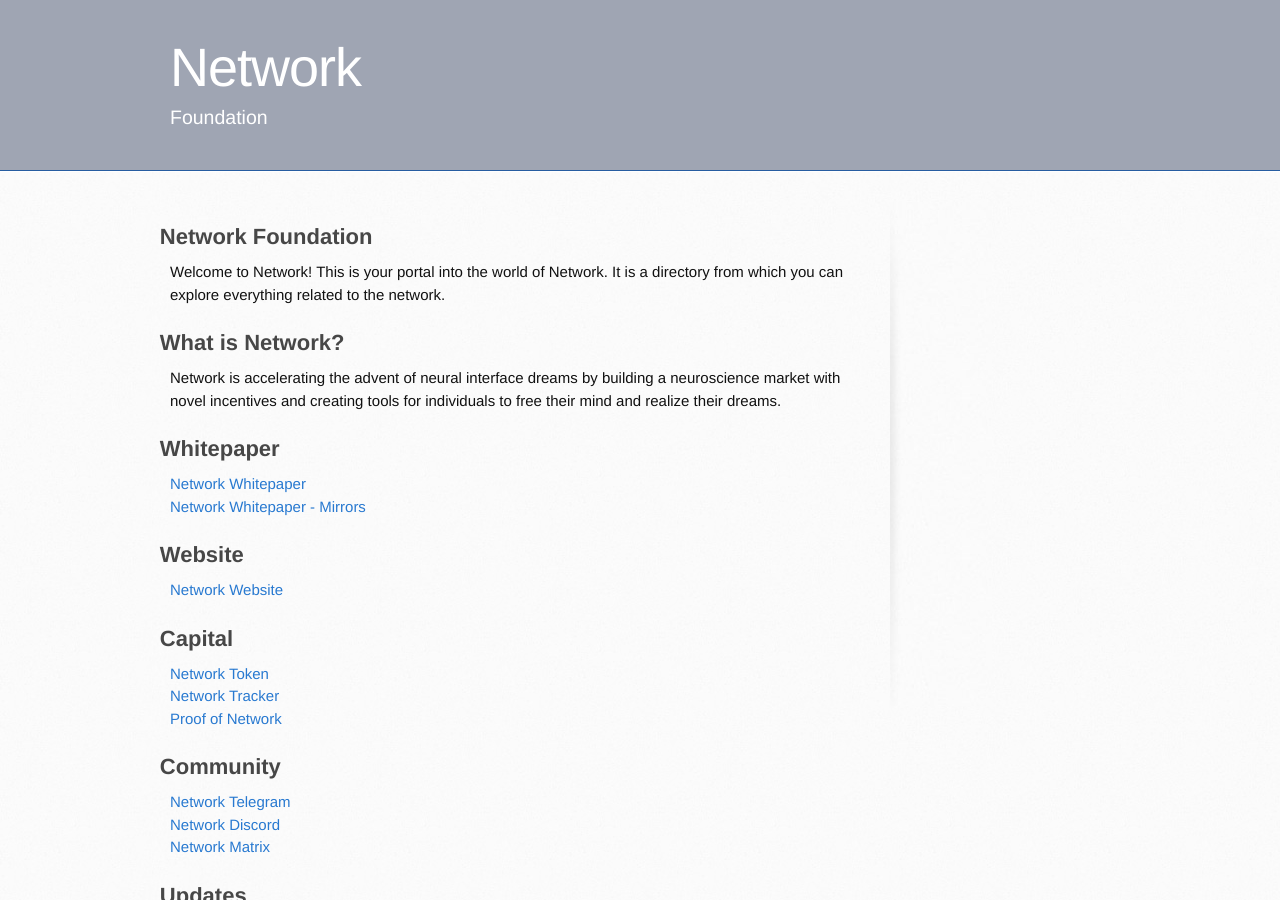
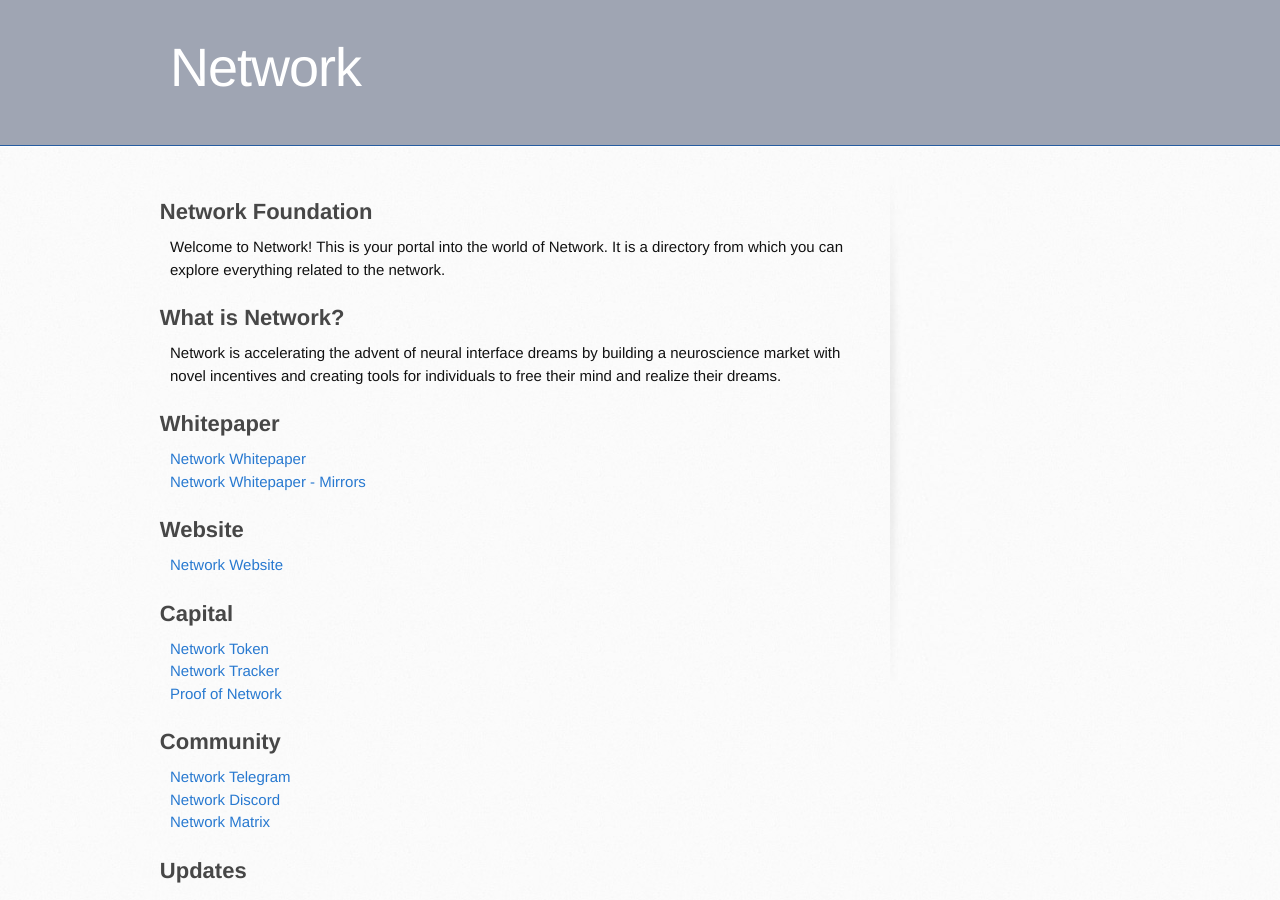
Before and after one commit to networkf/network.github.io, a Jekyll site: the page built from index.md, in a window 1280 px wide and 900 px high. Built offline with Jekyll 4.4.1, drawn with Linux system fonts in a browser that asks for light colours; some web fonts are replaced; our own code applies the rules of GitHub Pages for plain Markdown files; the repository's description, which GitHub fills in, is left out.

Commit message:
Update _config.yml

```diff
--- a/_config.yml
+++ b/_config.yml
@@ -1,5 +1,5 @@
 title: Network
-description: Foundation
+description:
 show_downloads: false
 google_analytics:
 theme: jekyll-theme-architect
```
